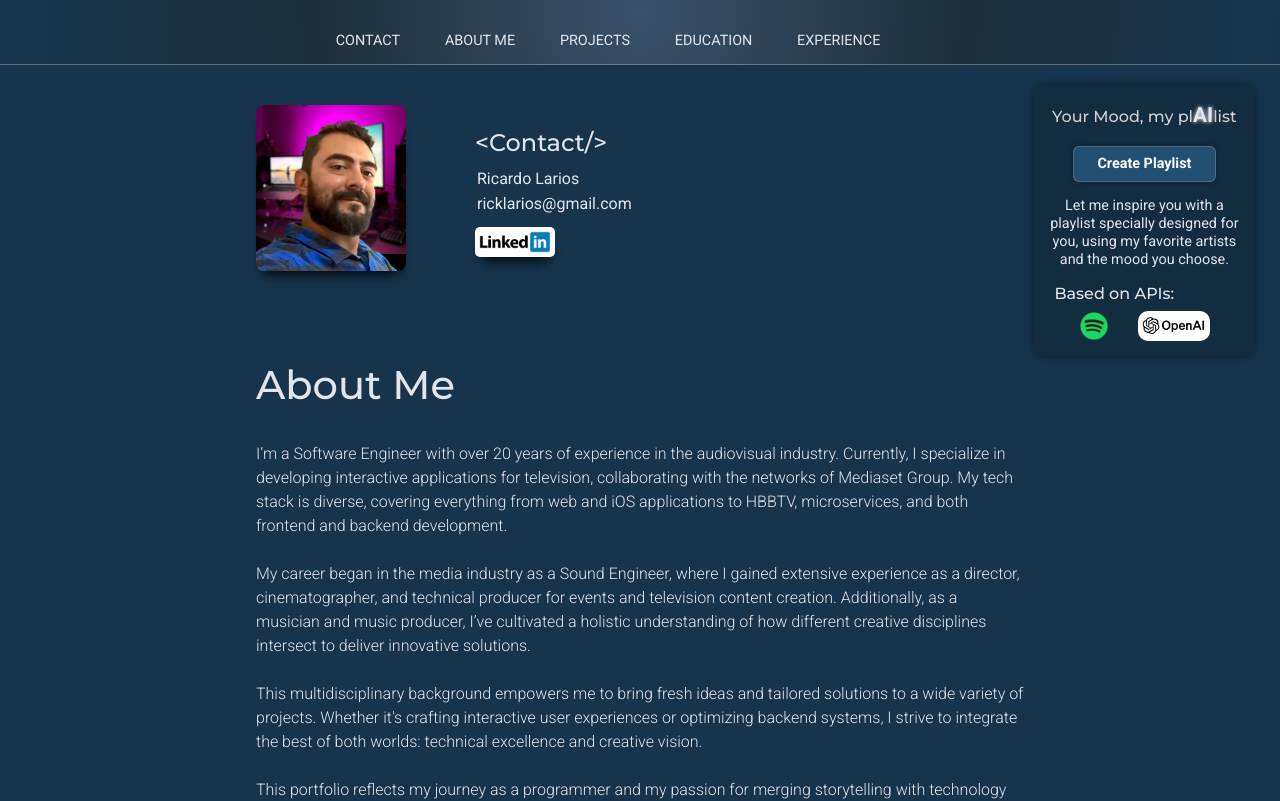
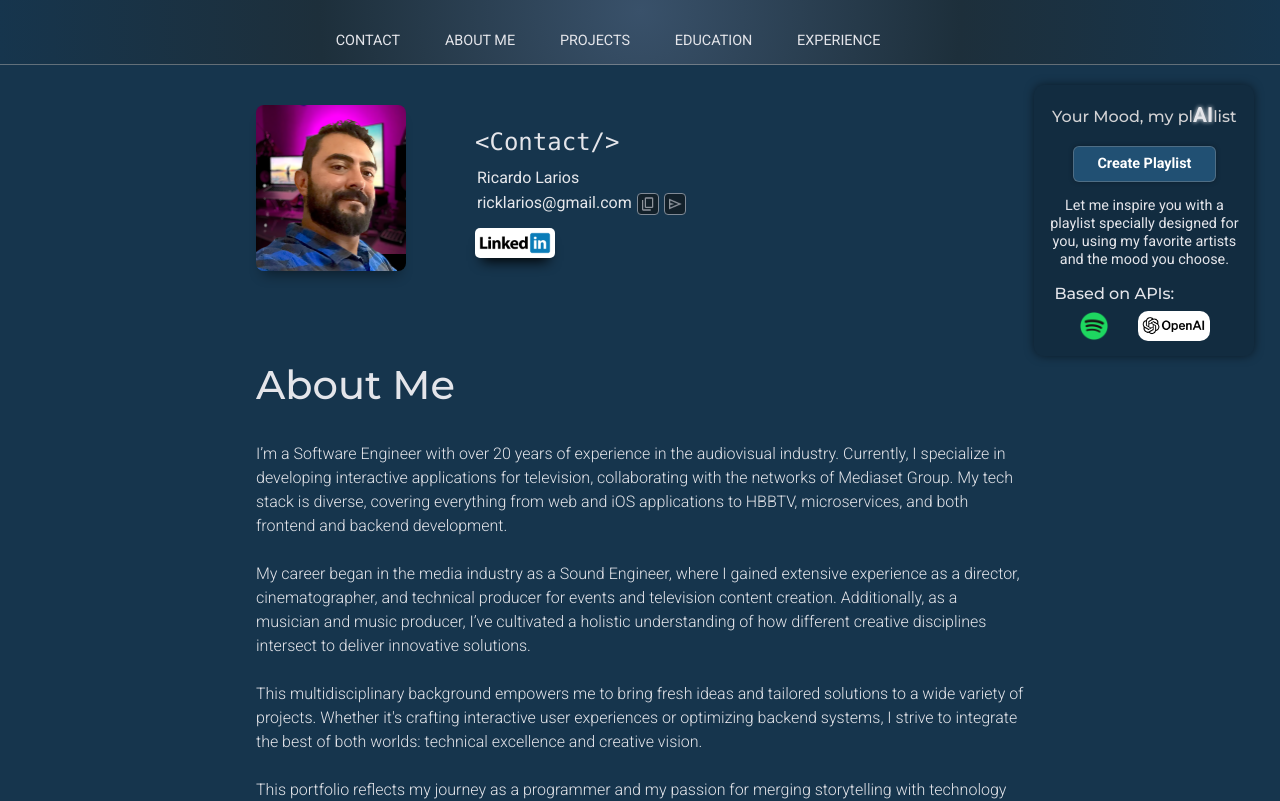
Before and after one commit to ricklarios/web-portafolio, a React (Create React App) app: page / in a window 1280 px wide. Shown: the top 801 px of the page. Built offline with nearby package versions, Linux system fonts and the light colour scheme.

Commit message:
Add contact buttons & restyle

```diff
--- a/src/components/Contact.jsx
+++ b/src/components/Contact.jsx
@@ -1,17 +1,49 @@
-import React, { forwardRef } from "react";
+import React, { forwardRef, useState } from "react";
 import "../styles/components/contact.css"; // Assuming you will add some styles
 import avatar from "../assets/images/Profile new.png";
 import linkedinLogo from "../assets/images/linkedin.jpg";
+import copyIcon from "../assets/images/copy-icon.png";
+import sendIcon from "../assets/images/send-icon.png";
 import texts from "../utils/data";
+import { Alert } from "react-bootstrap";
 
 const Contact = forwardRef((props, ref) => {
+  const [showAlert, setShowAlert] = useState(false);
+
+  const handleAlert = () => {
+    setShowAlert(true);
+    setTimeout(() => {
+      setShowAlert(false);
+    }, 2000);
+  };
   return (
     <div ref={ref} id="contact" className="contact-component">
       <img src={avatar} alt="Avatar" className="contact-avatar" />
       <div className="contact-text-container">
         <h1 className="contact-title">&lt;Contact/&gt;</h1>
         <p>{texts.contacto.name}</p>
-        <p>{texts.contacto.email}</p>
+        <p className="d-flex flex-row">
+          {texts.contacto.email}
+          <img
+            src={copyIcon}
+            alt="copy icon"
+            className="icon"
+            onClick={() => {
+              navigator.clipboard.writeText(texts.contacto.email);
+              handleAlert();
+            }}
+          />
+          <a
+            href={`mailto:${texts.contacto.email}`}
+            target="_blank"
+            rel="noopener noreferrer"
+          >
+            <img src={sendIcon} alt="send icon" className="icon" />
+          </a>
+          {showAlert && (
+            <Alert className="alert-span">Email copied to clipboard!</Alert>
+          )}
+        </p>
         <a
           href="https://www.linkedin.com/in/ricklarios/"
           target="_blank"
--- a/src/styles/components/contact.css
+++ b/src/styles/components/contact.css
@@ -1,3 +1,5 @@
+@import url('../../assets/static/_tokens.css');
+
 .contact-component {
     position: relative;
     padding-top: 5vh;
@@ -22,13 +24,45 @@
     font-weight: 400;
     color: #e6e7eb;
     margin: 2px;
+    position: relative;
+}
+.contact-component .contact-text-container .icon {
+    width: 22px;
+    margin-inline-start: 5px;
+    border: 1px solid#555c64;
+    border-radius: 4px;
+    padding: 2px;
+    filter: brightness(1.5);
+    background-color: var(--color-dark);
+}
+.contact-component .contact-text-container .icon:hover {
+    filter: brightness(1);
+    cursor: pointer;
+}
+.contact-component .contact-text-container .alert-span {
+    position: absolute;
+    z-index: 1000;
+    top: 10vh;
+    left: 0;
+    height: 40px;
+    width: 200px;
+    background-color: var(--color-blue-hover);
+    border-color: #555c64;
+    color:#e6e7eb;
+    font: 0.8rem var(--font-secondary), sans-serif;
+    font-weight: 500;
+    padding-inline: 10px;
+    display: flex;
+    align-items: center;
+    justify-content: center;
+    box-shadow: 0px 10px 13px -7px #0000007c, 5px 5px 15px 5px rgba(0,0,0,0);
 }
 .contact-avatar {
     border-radius: 8px;
     width: 150px;
     margin-bottom: 10px;
     -webkit-box-shadow: 0px 10px 13px -7px #000000, 5px 5px 15px 5px rgba(0,0,0,0);
-    box-shadow: 0px 10px 13px -7px #000000, 5px 5px 15px 5px rgba(0,0,0,0);
+    box-shadow: 0px 10px 13px -7px #00000075, 5px 5px 15px 5px rgba(0,0,0,0);
 }
 .contact-linkedin-logo {
     margin-top: 10px;
@@ -45,7 +79,7 @@
 
 .contact-title {
     font-size: x-large;
-    font-family: source-code-pro, Menlo, Monaco, Consolas, 'Courier New', monospace;
+    font-family: var(--font-code) !important;
 }
 .contact-email-container {
     width: 220px;
--- a/src/styles/components/header.css
+++ b/src/styles/components/header.css
@@ -13,7 +13,6 @@
     width: 100%;
     border-bottom: 1px solid #a7a7a785;
     background-image: radial-gradient(circle at 50% 16.99%, #39516a 0, #1d2f3b 50%, #16354D 100%);
-    /* background-color: #16354D; */
     color: #E4E5EA;
 }
 .header nav {
```
Also changed, not shown: src/assets/images/copy-icon.png (added), src/assets/images/send-icon.png (added).
